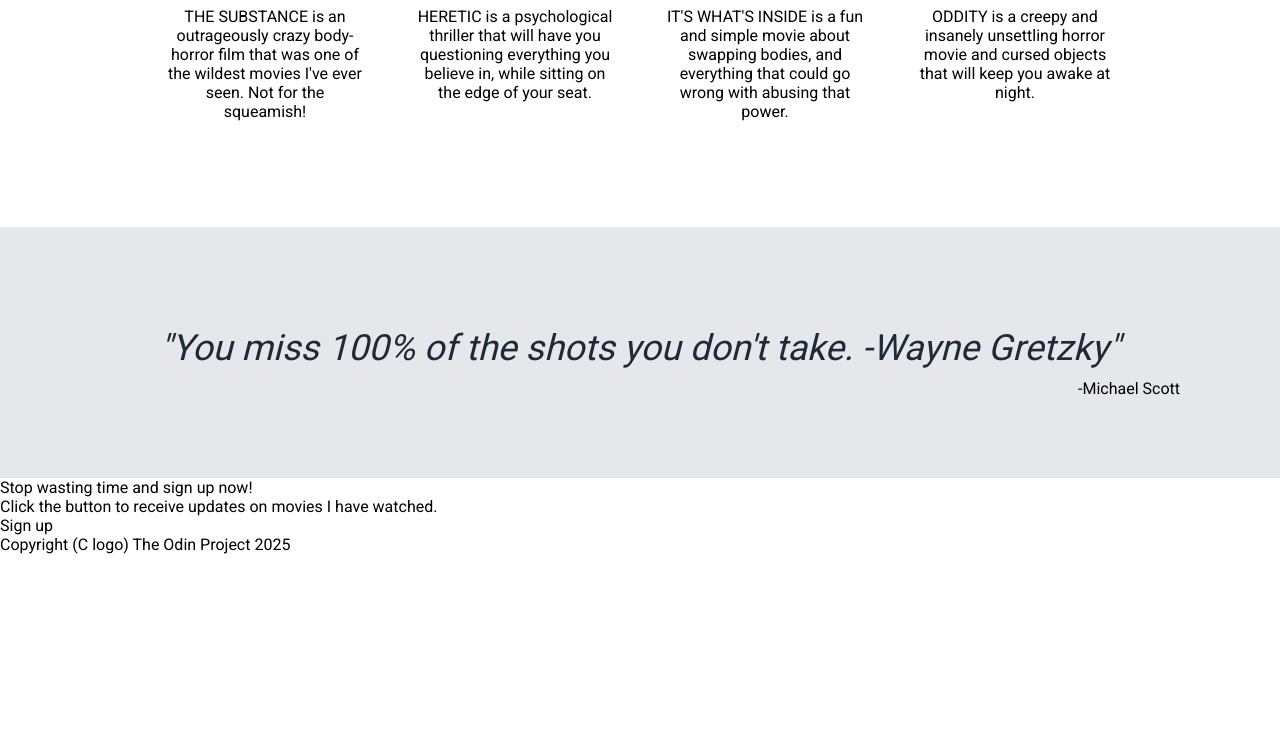
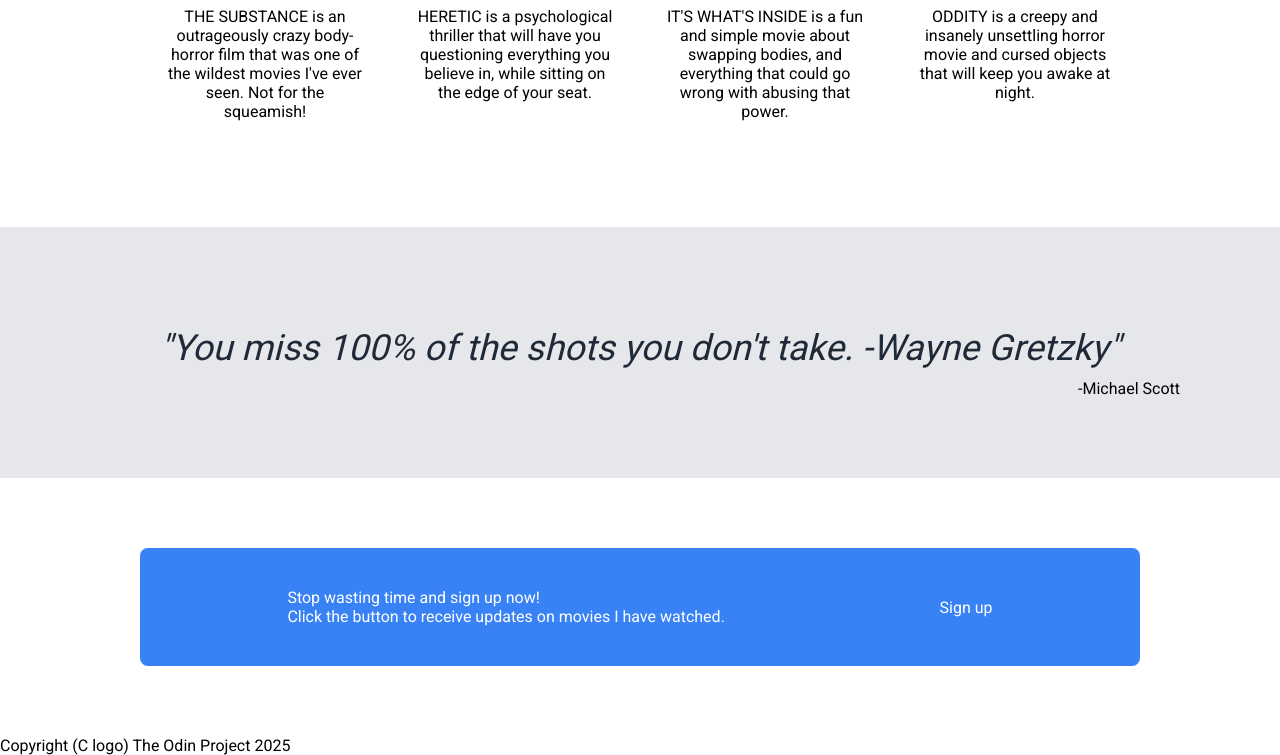
Before and after one commit to mflojo/landing-page, a plain HTML site: page index.html in a window 1280 px wide. Shown: the part 877-1632 px from the top of the page. Before the commit the page ends 1431 px from the top, so only its background shows below. Drawn offline with Linux system fonts and the light colour scheme.

Commit message:
Add styling to sign-up section

```diff
--- a/style.css
+++ b/style.css
@@ -166,3 +166,21 @@ a {
     margin-right: 100px;
     margin-bottom: 80px;
 }
+
+.sign-up {
+    display: flex;
+    justify-content: center;
+    align-items: center;
+    color: white;
+}
+
+.sign-wrapper {
+    display: flex;
+    flex: 1;
+    margin: 70px 140px 70px 140px;
+    padding: 40px;
+    background-color: #3882f6;
+    border-radius: 8px;
+    justify-content: space-around;
+    align-items: center;
+}
```
